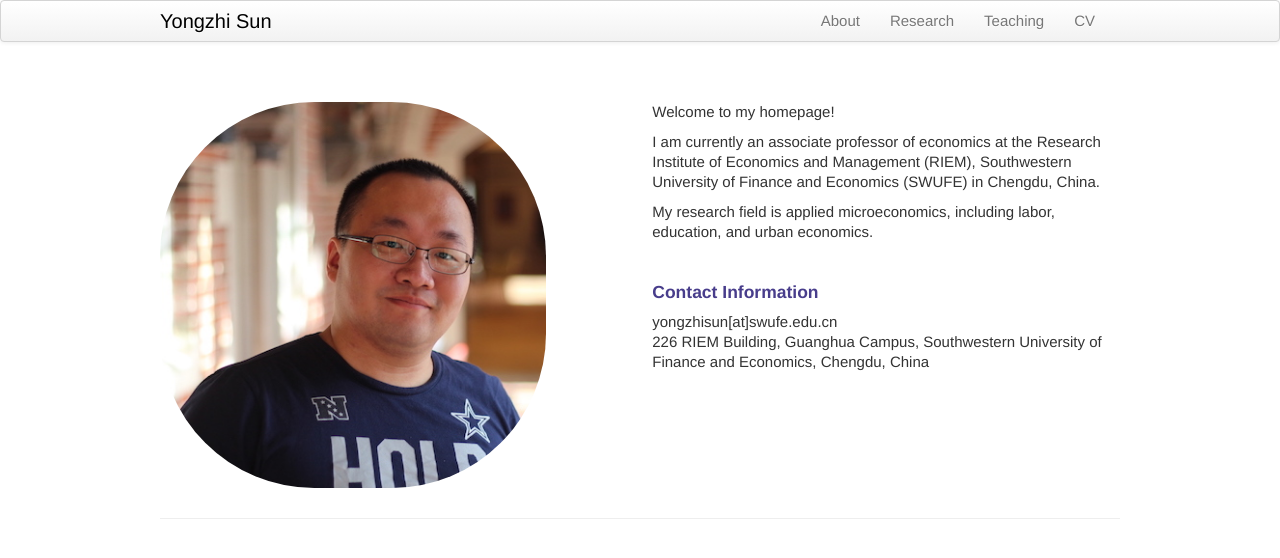
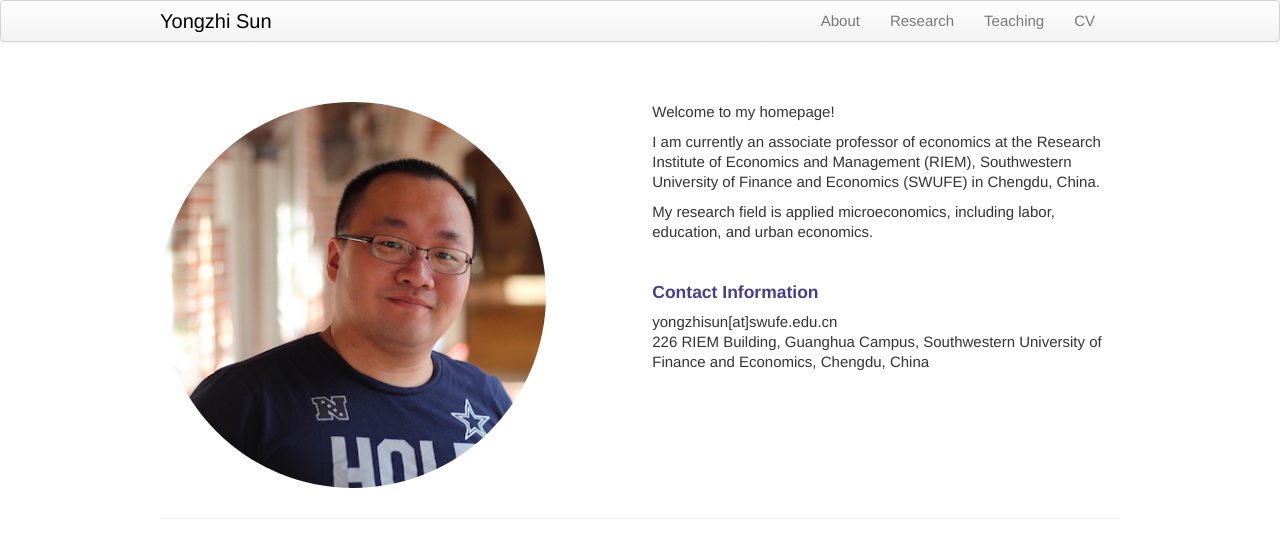
Before and after one commit to WEYoungkid/nzhao925.github.io, a Jekyll site: the page built from index.md, in a window 1280 px wide. Shown: the top 558 px of the page. Built offline with Jekyll 4.4.1, drawn with Linux system fonts in a browser that asks for light colours.

Commit message:
Update index.md

```diff
--- a/index.md
+++ b/index.md
@@ -5,7 +5,7 @@ description: Associate Professor of Economics at Research Institute of Economics
 <div class="container-narrow">
     <div class="row-fluid">
         <div class="span5">
-            <br/><br/><img style="float: left; border-radius:40%" src="../assets/pics/ys.JPG">
+            <br/><br/><img style="float: left; border-radius:50%" src="../assets/pics/ys.JPG">
         </div>
         <div class="span1">
         </div>
```
